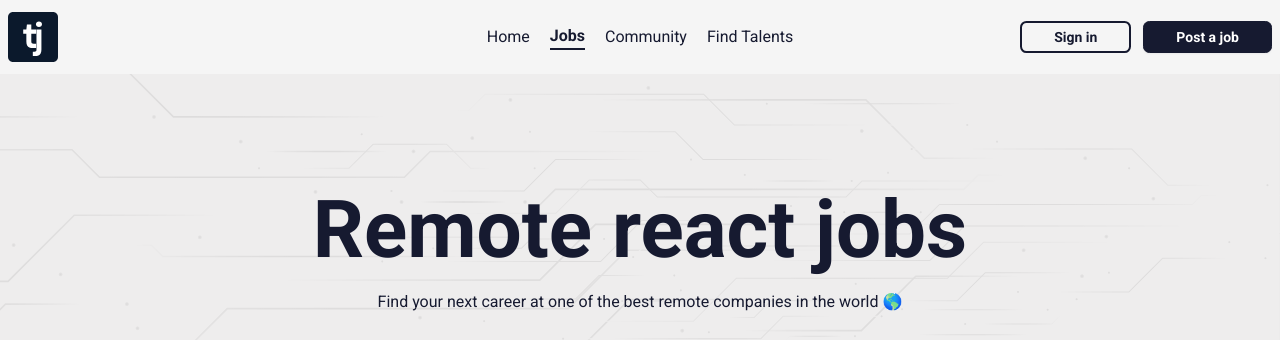
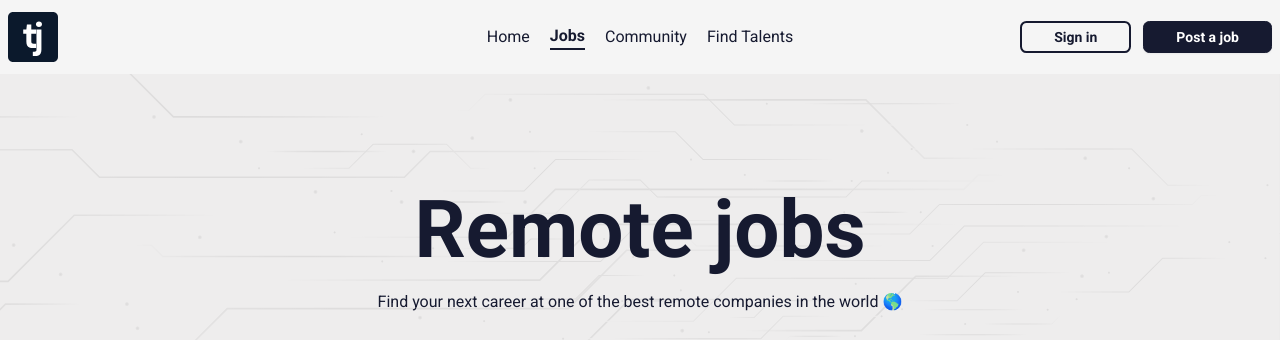
Before and after one commit to nillswe/thejobs, a Next.js app: page /jobs in a window 1280 px wide. Shown: the top 340 px of the page. Built offline with nearby package versions, Linux system fonts and the light colour scheme; no server answers; the database is empty.

Commit message:
feat: displays a keyword on the banner

```diff
--- a/src/app/jobs/_components/banner-jobs/banner-jobs.tsx
+++ b/src/app/jobs/_components/banner-jobs/banner-jobs.tsx
@@ -1,6 +1,9 @@
 import { merge } from '@/utils'
+type Props = {
+  keyword: string
+}
 
-export const BannerJobs = () => {
+export const BannerJobs = ({ keyword }: Props) => {
   return (
     <section
       className={`
@@ -9,7 +12,7 @@ export const BannerJobs = () => {
       `}>
       <div className='text-center flex flex-col items-center justify-center'>
         <header className='w-full'>
-          <h1 className={merge(['text-[5rem] font-bold'])}>Remote react jobs</h1>
+          <h1 className={merge(['text-[5rem] font-bold'])}>Remote {keyword} jobs</h1>
           <p className='mb-16'>
             Find your next career at one of the best remote companies in the world 🌎
           </p>
--- a/src/app/jobs/page.tsx
+++ b/src/app/jobs/page.tsx
@@ -11,10 +11,11 @@ export default async function Layout({ searchParams }: Props) {
   const searchQuery = await searchParams
 
   const jobsResult = await getJobsResult(searchQuery)
+  const keyword = (searchQuery?.query as string)?.split(' ')[0] ?? ''
 
   return (
     <div className='w-full flex flex-col'>
-      <BannerJobs />
+      <BannerJobs keyword={keyword} />
 
       <Container>
         <div className='w-full -mt-[76px] mb-10'>
```
